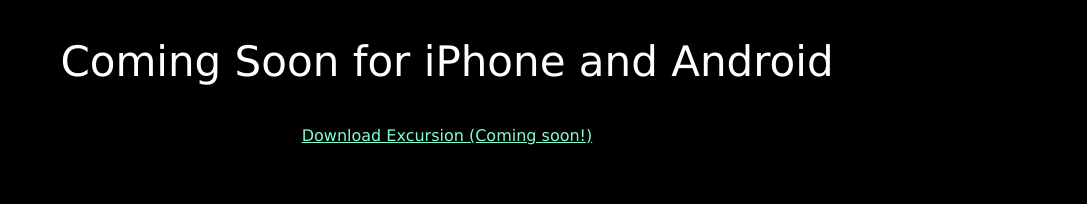
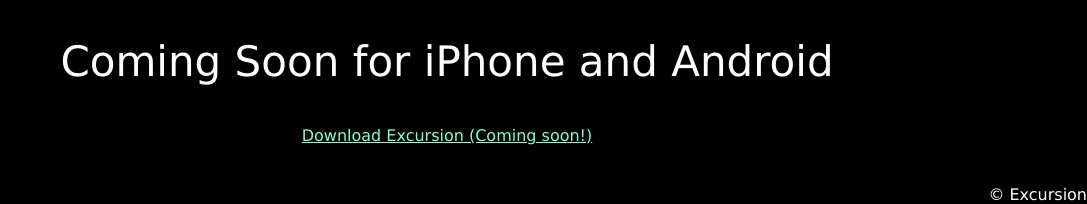
Before and after one commit to lowmana/excursion, a plain HTML site: page index.html in a window 1280 px wide. Shown: the part 1163-1367 px from the top of the page, without its empty margins (193-1280 px from the left). Before the commit the page ends 1308 px from the top, so only its background shows below. Drawn offline with Linux system fonts and the light colour scheme.

Commit message:
Add footer

```diff
--- a/index.html
+++ b/index.html
@@ -23,5 +23,8 @@
       <h2>Coming Soon for iPhone and Android</h2>
       <a class="download-link" href="#">Download Excursion (Coming soon!)</a>
     </div>
+    <footer>
+      <span>© Excursion</span>
+    </footer>
   </body>
 </html>
--- a/style.css
+++ b/style.css
@@ -79,3 +79,12 @@
 
   padding-top: 40px;
 }
+
+footer {
+  padding-top: 40px;
+}
+
+footer span {
+  display: block;
+  text-align: right;
+}
```
